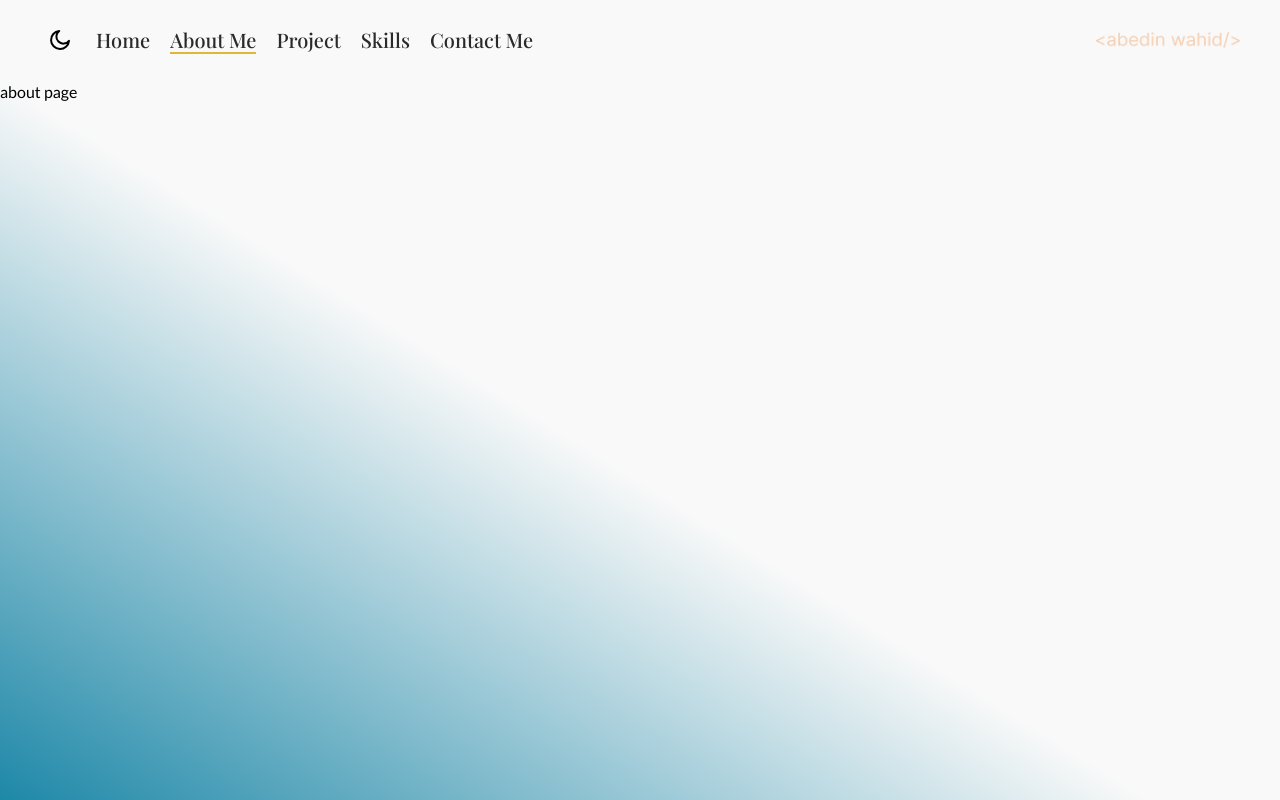
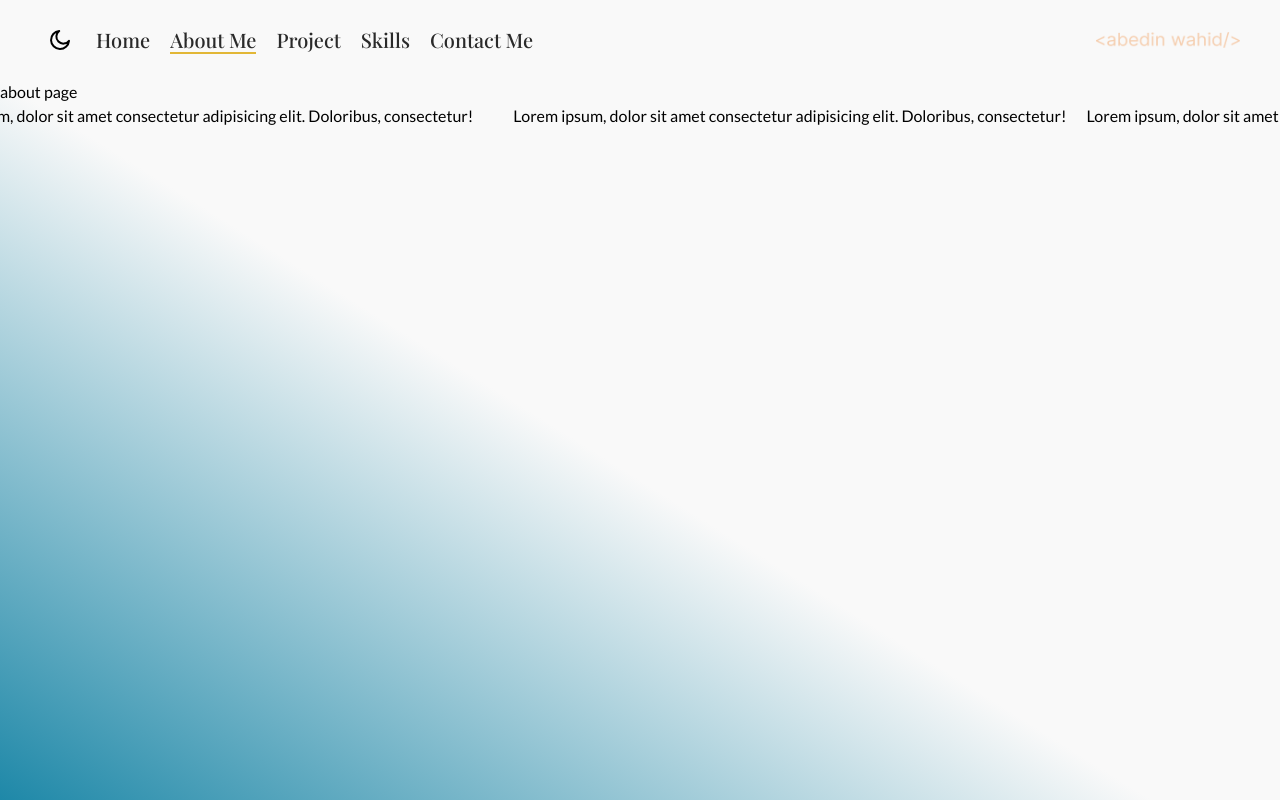
Before and after one commit to abedinwahid9/my-portfolio, a Next.js app: page /about-me in a window 1280 px wide. Built offline with nearby package versions, Linux system fonts and the light colour scheme.

Commit message:
custom marquee text design complete

```diff
--- a/src/app/(home)/about-me/page.tsx
+++ b/src/app/(home)/about-me/page.tsx
@@ -1,7 +1,22 @@
+import Marquee from "@/app/components/Marquee/Marquee";
 import React from "react";
 
 const page = () => {
-  return <div>about page</div>;
+  return (
+    <div>
+      <h2>about page</h2>
+      <Marquee>
+        <p>
+          Lorem ipsum, dolor sit amet consectetur adipisicing elit. Doloribus,
+          consectetur!
+        </p>
+        <p>
+          Lorem ipsum, dolor sit amet consectetur adipisicing elit. Doloribus,
+          consectetur!
+        </p>
+      </Marquee>
+    </div>
+  );
 };
 
 export default page;
--- a/src/app/(home)/layout.tsx
+++ b/src/app/(home)/layout.tsx
@@ -1,11 +1,16 @@
 import { ReactNode } from "react";
 import Navbar from "../components/Navbar";
 import Loading from "../components/Loading";
+import { Metadata } from "next";
 
 interface LayoutProps {
   children: ReactNode;
 }
-
+export const metadata: Metadata = {
+  title: "Home | Abedin Wahid",
+  description:
+    "this is abedin wahid portfolio.Front-end Developer | MERN stack | Programming Enthusiast",
+};
 const Layout = ({ children }: LayoutProps) => {
   return (
     <Loading>
--- /dev/null
+++ b/src/app/components/Marquee/Marquee.tsx
@@ -0,0 +1,49 @@
+"use client";
+
+import { motion } from "framer-motion";
+import React, { useRef, useEffect, useState } from "react";
+
+interface MarqueeProps {
+  children: React.ReactNode;
+}
+
+const Marquee: React.FC<MarqueeProps> = ({ children }) => {
+  const marqueeRef = useRef<HTMLDivElement>(null);
+  const [marqueeWidth, setMarqueeWidth] = useState<number>(0);
+
+  // Measure the width of the marquee content
+  useEffect(() => {
+    if (marqueeRef.current) {
+      const width = marqueeRef.current.getBoundingClientRect().width;
+      setMarqueeWidth(width);
+    }
+  }, [children]); // Recalculate if children change
+
+  return (
+    <div className="overflow-hidden whitespace-nowrap relative">
+      <motion.div
+        className="flex gap-5"
+        initial={{ x: 0 }}
+        animate={{ x: -marqueeWidth }} // Move by the calculated width
+        transition={{
+          repeat: Infinity,
+          duration: 50, // Adjust duration for speed
+          ease: "linear",
+        }}
+        style={{ width: marqueeWidth * 2 }} // Double the width for seamless looping
+      >
+        <div
+          ref={marqueeRef}
+          className="flex gap-10 flex-[0_0_auto] flex-shrink-0 justify-center items-center"
+        >
+          {children}
+        </div>
+        <div className="flex gap-10 flex-[0_0_auto] flex-shrink-0 justify-center items-center">
+          {children}
+        </div>
+      </motion.div>
+    </div>
+  );
+};
+
+export default Marquee;
--- /dev/null
+++ b/src/app/components/Marquee/test.tsx
@@ -0,0 +1,60 @@
+"use client";
+
+import React, { useRef, useEffect, useState } from "react";
+import { motion } from "framer-motion";
+
+interface MarqueeProps {
+  children: React.ReactNode;
+  speed?: number;
+  direction?: "left" | "right";
+  pauseOnHover?: boolean;
+}
+
+export const Marquee: React.FC<MarqueeProps> = ({
+  children,
+  speed = 20,
+  direction = "left",
+  pauseOnHover = true,
+}) => {
+  const [contentWidth, setContentWidth] = useState(0);
+  const contentRef = useRef<HTMLDivElement>(null);
+
+  useEffect(() => {
+    if (contentRef.current) {
+      setContentWidth(contentRef.current.offsetWidth);
+    }
+  }, [children]);
+
+  return (
+    <div className="overflow-hidden whitespace-nowrap">
+      <motion.div
+        className="inline-block"
+        animate={{
+          x: direction === "left" ? [-contentWidth, 0] : [0, -contentWidth],
+        }}
+        transition={{
+          duration: contentWidth / speed,
+          repeat: Infinity,
+          ease: "linear",
+        }}
+        whileHover={pauseOnHover ? { animationPlayState: "paused" } : undefined}
+      >
+        <div ref={contentRef}>{children}</div>
+      </motion.div>
+      <motion.div
+        className="inline-block"
+        animate={{
+          x: direction === "left" ? [0, -contentWidth] : [-contentWidth, 0],
+        }}
+        transition={{
+          duration: contentWidth / speed,
+          repeat: Infinity,
+          ease: "linear",
+        }}
+        whileHover={pauseOnHover ? { animationPlayState: "paused" } : undefined}
+      >
+        <div>{children}</div>
+      </motion.div>
+    </div>
+  );
+};
--- a/src/app/layout.tsx
+++ b/src/app/layout.tsx
@@ -1,13 +1,6 @@
-import type { Metadata } from "next";
 import "./globals.css";
 import { lato, playfairDisplay } from "@/fonts/fonts";
 import { ThemeProvider } from "next-themes";
-
-export const metadata: Metadata = {
-  title: "Abedin Wahid",
-  description:
-    "this is abedin wahid portfolio.Front-end Developer | MERN stack | Programming Enthusiast",
-};
 
 export default function RootLayout({
   children,
```
